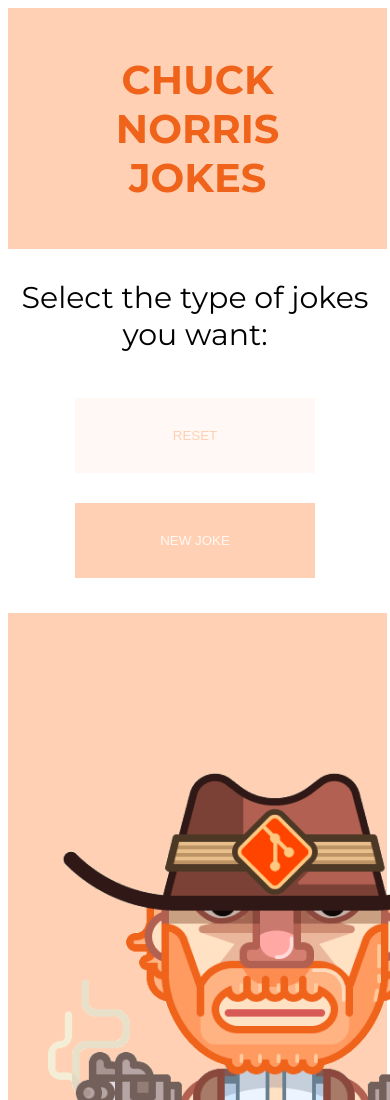
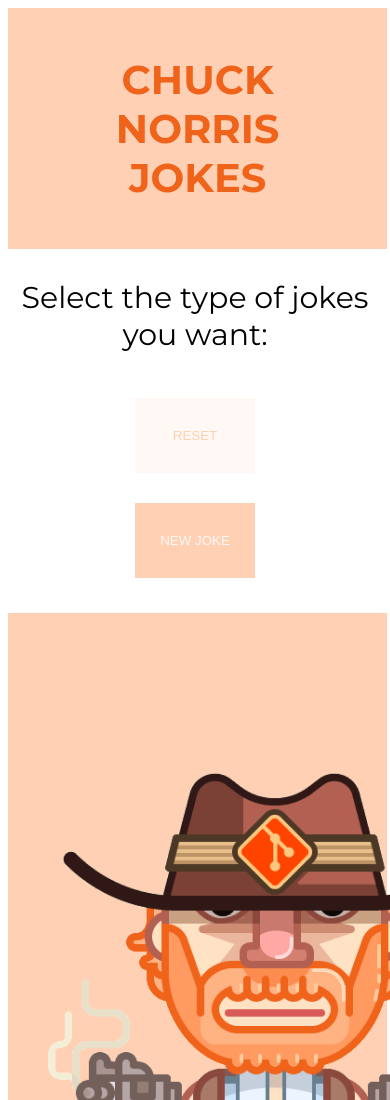
Before and after one commit to abj1389/Chuck-Norris-Jokes, a plain HTML site: page index.html in a window 390 px wide. Shown: the top 1100 px of the page. Drawn offline with Linux system fonts and the light colour scheme; no server answers.

Commit message:
modified mobile version

```diff
--- a/styles/main.scss
+++ b/styles/main.scss
@@ -48,11 +48,13 @@
 }
 
 .inputs{
+    width: 80%;
+    margin: 0 auto;
     justify-content: space-between;
 
     &__reset{
         border: none;
-        width: 240px;
+        width: 40%;
         padding: 30px 0;
         margin: 15px;
         color: $color2;
@@ -61,7 +63,7 @@
 
     &__new-joke{
         border: none;
-        width: 240px;
+        width: 40%;
         padding: 30px 0;
         margin: 15px;
         color: $color3;
```
Also changed, not shown: styles/main.css, 1 other file.
